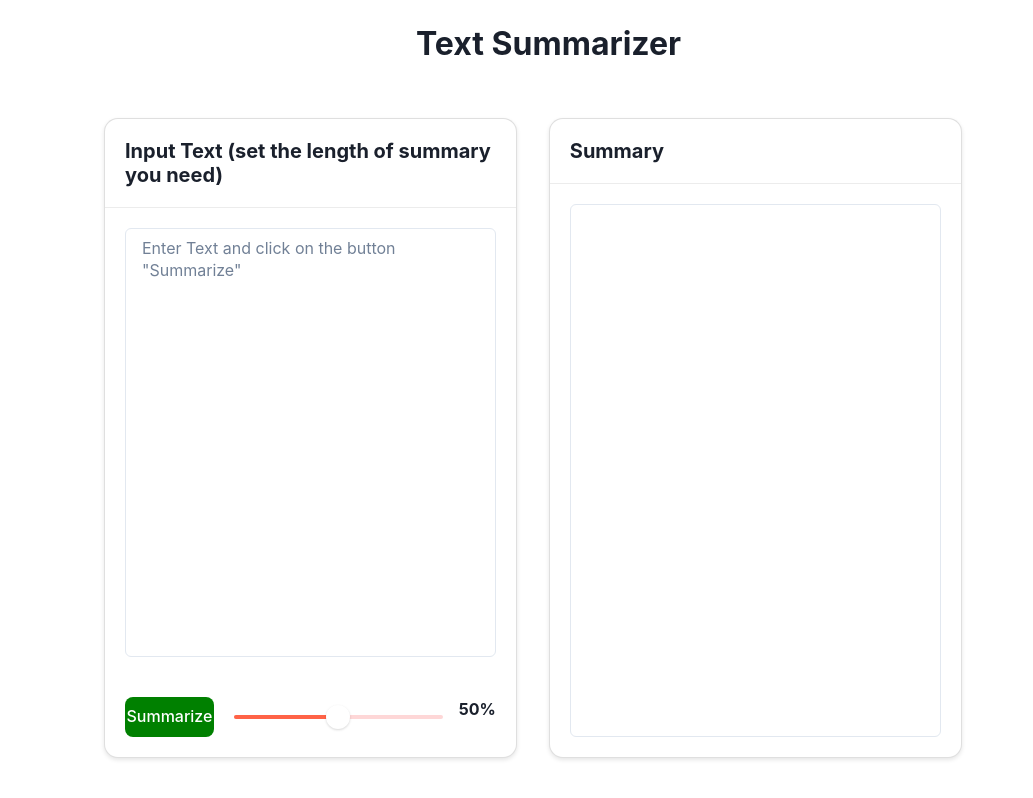
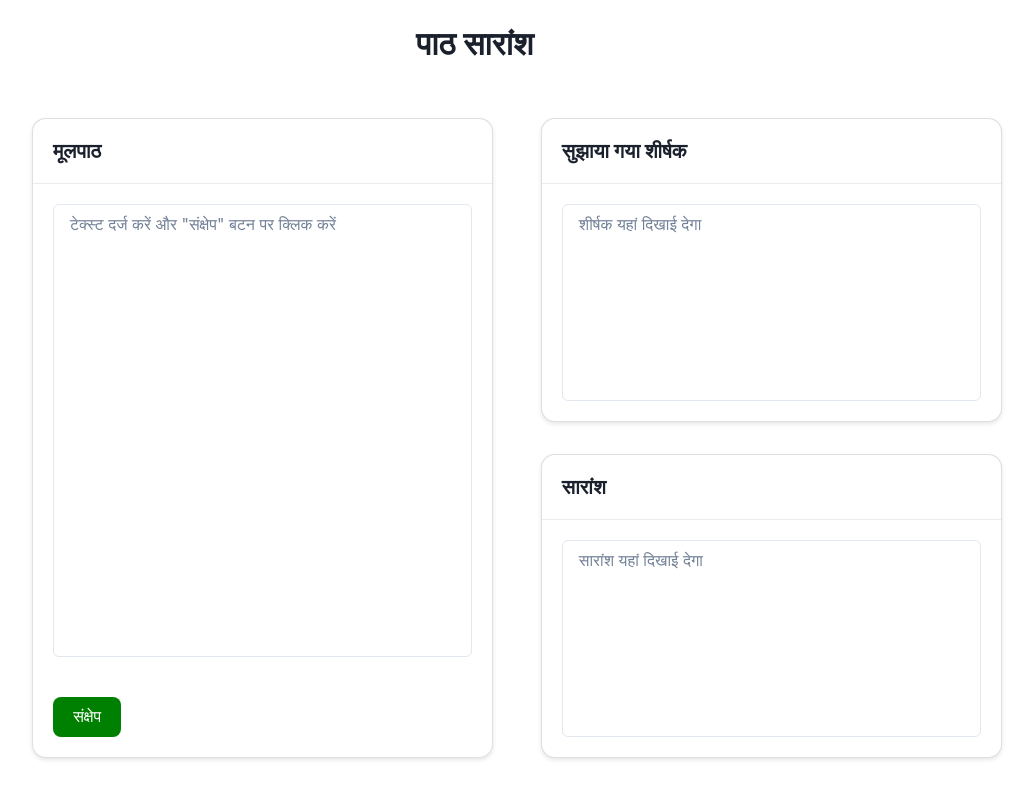
Before and after one commit to ommahale/english-text-summarizer, a React (Vite) app: page / in a window 1280 px wide. Shown: the whole page, without its empty margins (96-1129 px from the left). Built offline with nearby package versions, Linux system fonts and the light colour scheme.

Commit message:
UI changes

```diff
--- a/src/App.jsx
+++ b/src/App.jsx
@@ -5,6 +5,8 @@ import {
   SliderFilledTrack,
   SliderThumb,
   SliderMark,
+  HStack,
+  VStack
 
 } from '@chakra-ui/react'
 import './App.css'
@@ -27,7 +29,6 @@ function App() {
     const percentage = sliderValue;
     const requestData = {
       text,
-      percentage, // Include the calculated word count in the request data
     };
 
     axios.post('http://localhost:8000/summarize', requestData)
@@ -35,9 +36,10 @@ function App() {
         // Handle the response from the server here
         setIsLoading(false)
         console.log(response.data);
-        console.log(response.data[0]?.summary_text);
-        setSummary(response.data[0]?.summary_text || '');
-
+        // console.log(response.data[0]?.summary_text);
+        setSummary(response.data[0]);
+        // setSummary(response.data[0]?.abstracted || '');
+        console.log({summary})
 
       })
       .catch(error => {
@@ -51,22 +53,19 @@ function App() {
 
   return (
     <div>
-      <h1 className='title'>Text Summarizer</h1>
-      <SimpleGrid
+      <h1 className='title'>पाठ सारांश</h1>
+      {/* <SimpleGrid
         spacing={8}
-        templateColumns='repeat(5, 1fr)'
+        templateColumns='1fr 1fr'
         sx={{
           margin: '50px 0px 0px 200px'
         }}
       >
-
-        <Card className='card' gridColumn="span 2" height='80vh'>
+        <Card className='card' height='80vh'>
           <CardHeader>
-            <Heading size='md'> Input Text (set the length of summary you need)</Heading>
-
+            <Heading size='md'> Input Text</Heading>
           </CardHeader>
           <Divider orientation='horizontal' />
-
           <CardBody>
             <Textarea
               placeholder='Enter Text and click on the button "Summarize"'
@@ -75,44 +74,21 @@ function App() {
               onChange={handleTextChange}
             />
           </CardBody>
-          <CardFooter >
+          <CardFooter>
             <Button
               className='button'
               onClick={() => { handleSubmit() }}
             >
               Summarize
             </Button>
-            {/* <div> */}
-            <Slider
-              className='slider'
-              aria-label='slider-ex-4'
-              value={sliderValue}
-              onChange={handleSlideChange}
-              min={0}
-              max={100}
-              step={1}
-              focusThumbOnChange={false}>
-              <SliderTrack bg='red.100'>
-                <SliderFilledTrack bg='tomato' />
-              </SliderTrack>
-              <SliderThumb boxSize={6}>
-                <Box color='tomato' />
-              </SliderThumb>
-            </Slider>
-            <Text ml={4} fontWeight="bold">
-              {sliderValue}%
-            </Text>
-            {/* </div> */}
           </CardFooter>
         </Card>
 
-
-        <Card className='card' gridColumn="span 2">
+        <Card className='card' height='40vh'>
           <CardHeader>
-            <Heading size='md'> Summary</Heading>
+            <Heading size='md'> Headline Text</Heading>
           </CardHeader>
           <Divider orientation='horizontal' />
-
           <CardBody>
             {isLoading ? ( // Show Spinner while loading
               <Spinner size='lg' color='blue.500' />
@@ -124,9 +100,102 @@ function App() {
               />
             )}
           </CardBody>
+        </Card>
 
+        <Card className='card' height='40vh'>
+          <CardHeader>
+            <Heading size='md'> Summary</Heading>
+          </CardHeader>
+          <Divider orientation='horizontal' />
+          <CardBody>
+            {isLoading ? ( // Show Spinner while loading
+              <Spinner size='lg' color='blue.500' />
+            ) : (
+              <Textarea
+                className='inputText'
+                readOnly
+                value={summary}
+              />
+            )}
+          </CardBody>
         </Card>
-      </SimpleGrid>
+      </SimpleGrid> */}
+
+
+      <HStack
+      spacing={12}
+        sx={{
+          margin: '50px 0px 0px 100px',
+          width: '80%',
+          marginLeft: 'auto',
+          marginRight: 'auto',
+        }}
+      >
+        <Card className='card' width={'45%'} height='80vh'>
+          <CardHeader>
+            <Heading size='md'> मूलपाठ</Heading>
+          </CardHeader>
+          <Divider orientation='horizontal' />
+          <CardBody>
+            <Textarea
+              placeholder='टेक्स्ट दर्ज करें और "संक्षेप" बटन पर क्लिक करें'
+              className='inputText'
+              value={text}
+              onChange={handleTextChange}
+            />
+          </CardBody>
+          <CardFooter>
+            <Button
+              className='button'
+              onClick={() => { handleSubmit() }}
+            >
+              संक्षेप
+            </Button>
+          </CardFooter>
+        </Card>
+
+        <VStack width={'45%'} height={'80vh'} sx={{ justifyContent: 'space-between' }}>
+          <Card className='card' width={'full'}  height='38vh'>
+            <CardHeader>
+              <Heading size='md'> सुझाया गया शीर्षक</Heading>
+            </CardHeader>
+            <Divider orientation='horizontal' />
+            <CardBody>
+              {isLoading ? ( // Show Spinner while loading
+                <Spinner size='lg' color='blue.500' />
+              ) : (
+                <Textarea
+                placeholder='शीर्षक यहां दिखाई देगा'
+                  className='inputText'
+                  readOnly
+                  value={summary?.abstracted}
+                />
+              )}
+            </CardBody>
+          </Card>
+
+          <Card className='card' width={'full'} height='38vh'>
+            <CardHeader>
+              <Heading size='md'> सारांश</Heading>
+            </CardHeader>
+            <Divider orientation='horizontal' />
+            <CardBody>
+              {isLoading ? ( // Show Spinner while loading
+                <Spinner size='lg' color='blue.500' />
+              ) : (
+                <Textarea
+                placeholder='सारांश यहां दिखाई देगा'
+                  className='inputText'
+                  readOnly
+                  value={summary?.summary_text}
+                />
+              )}
+            </CardBody>
+          </Card>
+        </VStack>
+
+      </HStack>
+
     </div>
   )
 }
```
